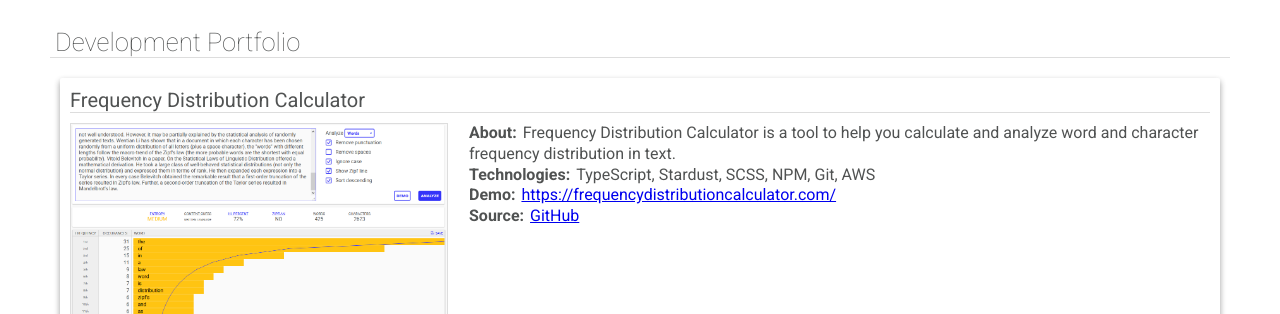
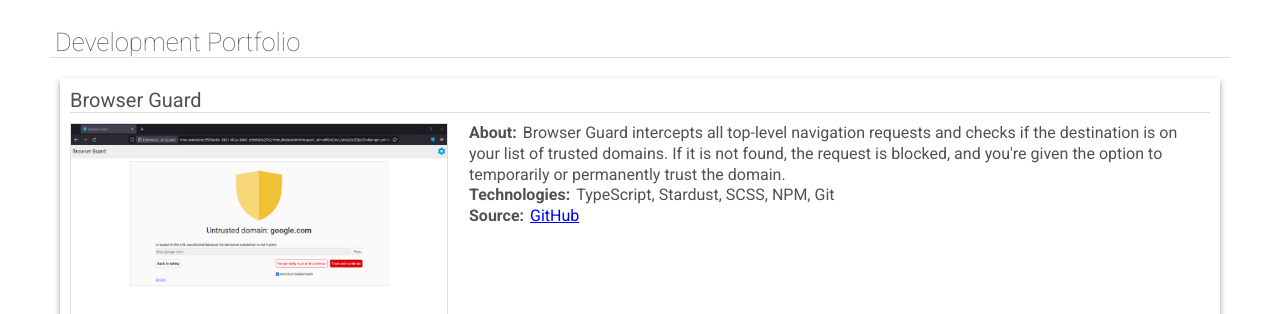
Before and after one commit to jdgregson/jdgregson.com, a website: page src/index.html in a window 1280 px wide. Shown: the part 764-1078 px from the top of the page. Drawn offline with Linux system fonts and the light colour scheme; files whose address does not match are found by name.

Commit message:
Added Browser Guard to development portfolio.

```diff
--- a/src/index.html
+++ b/src/index.html
@@ -282,6 +282,41 @@
             <div class="section-title">Development Portfolio</div>
 
             <div class="portfolio-item card card-2">
+              <div class="portfolio-title">Browser Guard</div>
+              <div class="portfolio-content">
+                <div class="portfolio-image">
+                  <a
+                    href="https://github.com/phishanatomy/Browser-Guard"
+                    target="_blank"
+                  >
+                    <img src="portfolio/browserguard/browserguard.png" />
+                  </a>
+                </div>
+                <div class="portfolio-text">
+                  <span class="label">About:</span
+                  ><span class="text"
+                    >Browser Guard intercepts all top-level navigation requests
+                    and checks if the destination is on your list of trusted
+                    domains. If it is not found, the request is blocked, and
+                    you're given the option to temporarily or permanently trust
+                    the domain.</span
+                  ><br />
+                  <span class="label">Technologies:</span
+                  ><span class="text">TypeScript, Stardust, SCSS, NPM, Git</span
+                  ><br />
+                  <span class="label">Source:</span
+                  ><span class="text"
+                    ><a
+                      href="https://github.com/phishanatomy/Browser-Guard"
+                      target="_blank"
+                      >GitHub</a
+                    ></span
+                  ><br />
+                </div>
+              </div>
+            </div>
+
+            <div class="portfolio-item card card-2">
               <div class="portfolio-title">
                 Frequency Distribution Calculator
               </div>
```
Also changed, not shown: build/index.html, build/portfolio/browserguard/browserguard.png (added), src/portfolio/browserguard/browserguard.png (added).
